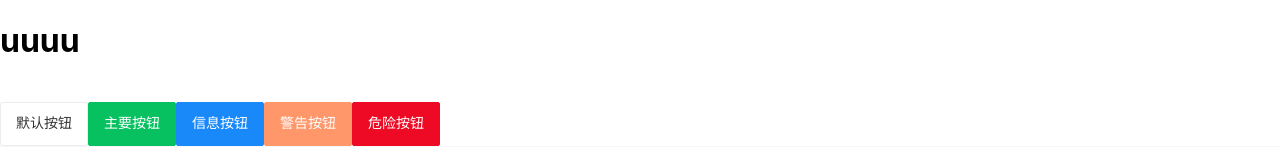
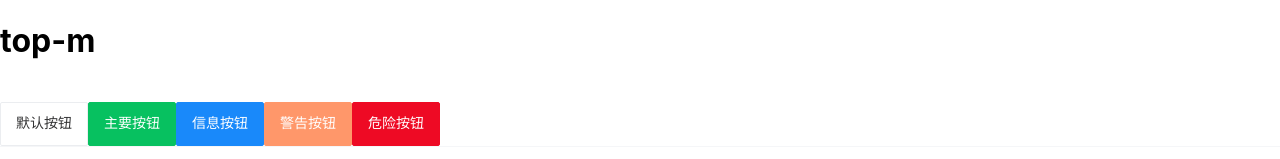
Before and after one commit to lany365/top-m, a Vue app: page / in a window 1280 px wide. Shown: the top 159 px of the page. Built offline with nearby package versions, Linux system fonts and the light colour scheme; a web font is replaced by a local one.

Commit message:
vant引进

```diff
--- a/src/App.vue
+++ b/src/App.vue
@@ -2,7 +2,7 @@
   <div id="app">
 
     <router-view/>
-    <h1>uuuu</h1>
+    <h1>top-m</h1>
     <div><i class="top top-dianzan"></i></div>
     <van-button type="default">默认按钮</van-button>
     <van-button type="primary">主要按钮</van-button>
```
